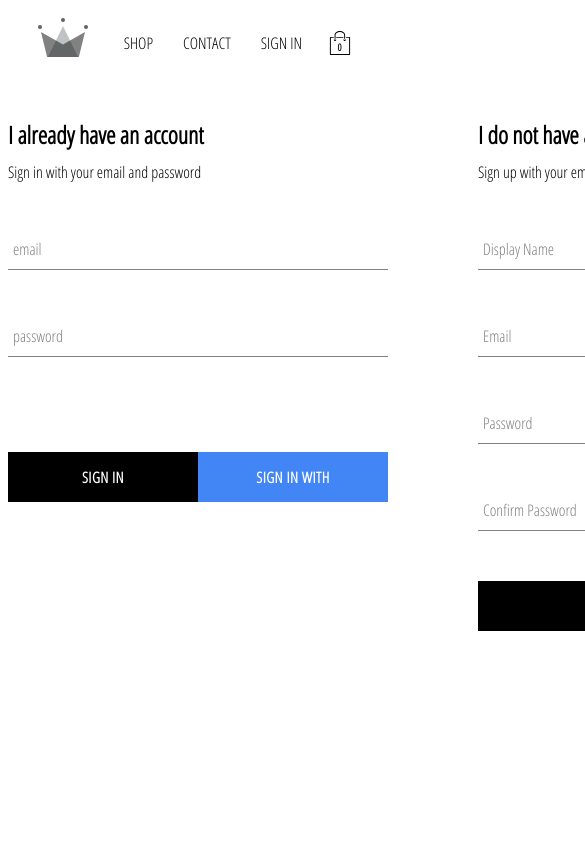
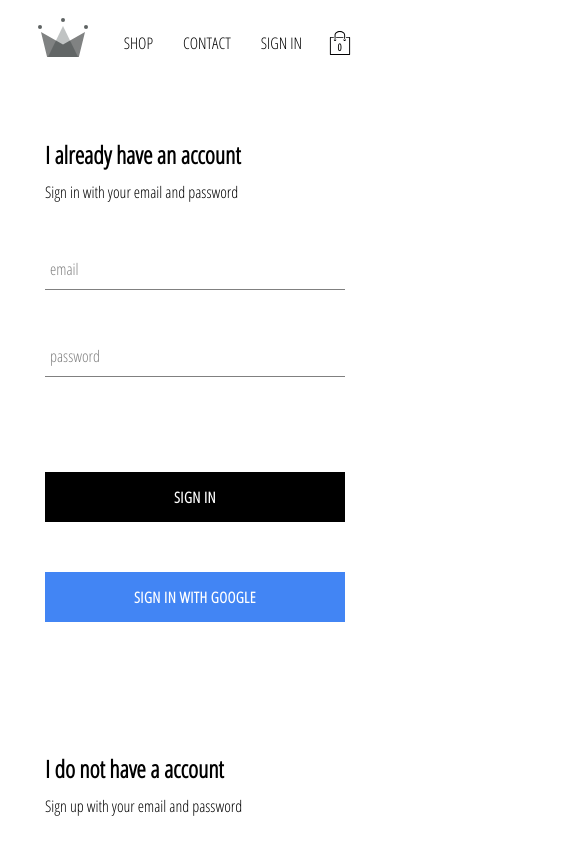
Before and after one commit to dexkode4/crw-clothing, a React (Create React App) app: page /signin in a window 390 px wide. Shown: the top 844 px of the page, 585 px wide, since content can reach past the window. Built offline with nearby package versions, Linux system fonts and the light colour scheme; no server answers.

Commit message:
mobile responsive

```diff
--- a/src/components/sign-in/sign-in.styles.scss
+++ b/src/components/sign-in/sign-in.styles.scss
@@ -1,3 +1,5 @@
+@import '../../styles/generics.scss';
+
 .sign-in {
 	width: 380px;
 	display: flex;
@@ -10,5 +12,9 @@
 	.buttons {
 		display: flex;
 		justify-content: space-between;
+
+		@include sm {
+		flex-direction: column;
+		}
 	}
 }
--- a/src/pages/sign-in-and-sign-up/sign-in-and-sign-up.styles.scss
+++ b/src/pages/sign-in-and-sign-up/sign-in-and-sign-up.styles.scss
@@ -1,6 +1,29 @@
+@import '../../styles/generics.scss';
+
 .sign-in-and-sign-up {
-	width: 850px;
+	width: 100%;
 	display: flex;
-	justify-content: space-between;
+	justify-content: center;
 	margin: 30px auto;
+
+	& > *:not(:last-child) {
+		margin-bottom: 5rem;
+		margin-right: 5rem;
+
+		@include md {
+			margin-right: 0;
+
+		}
+	}
+
+	& > * {
+		@include sm {
+			padding: 20px 40px;
+		}
+	}
+
+	@include md {
+		flex-direction: column;
+		align-items: center;
+	}
 }
```
